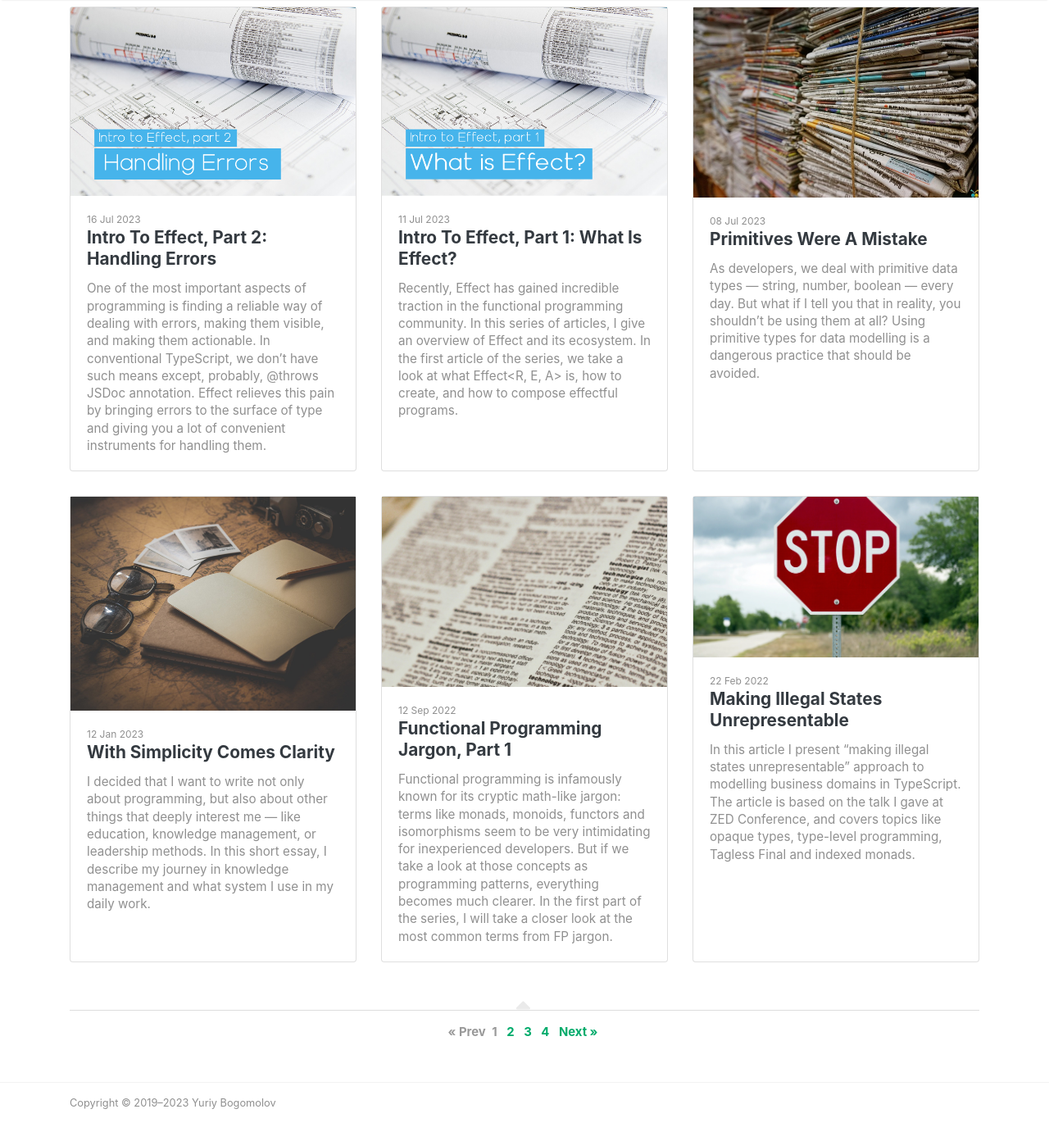
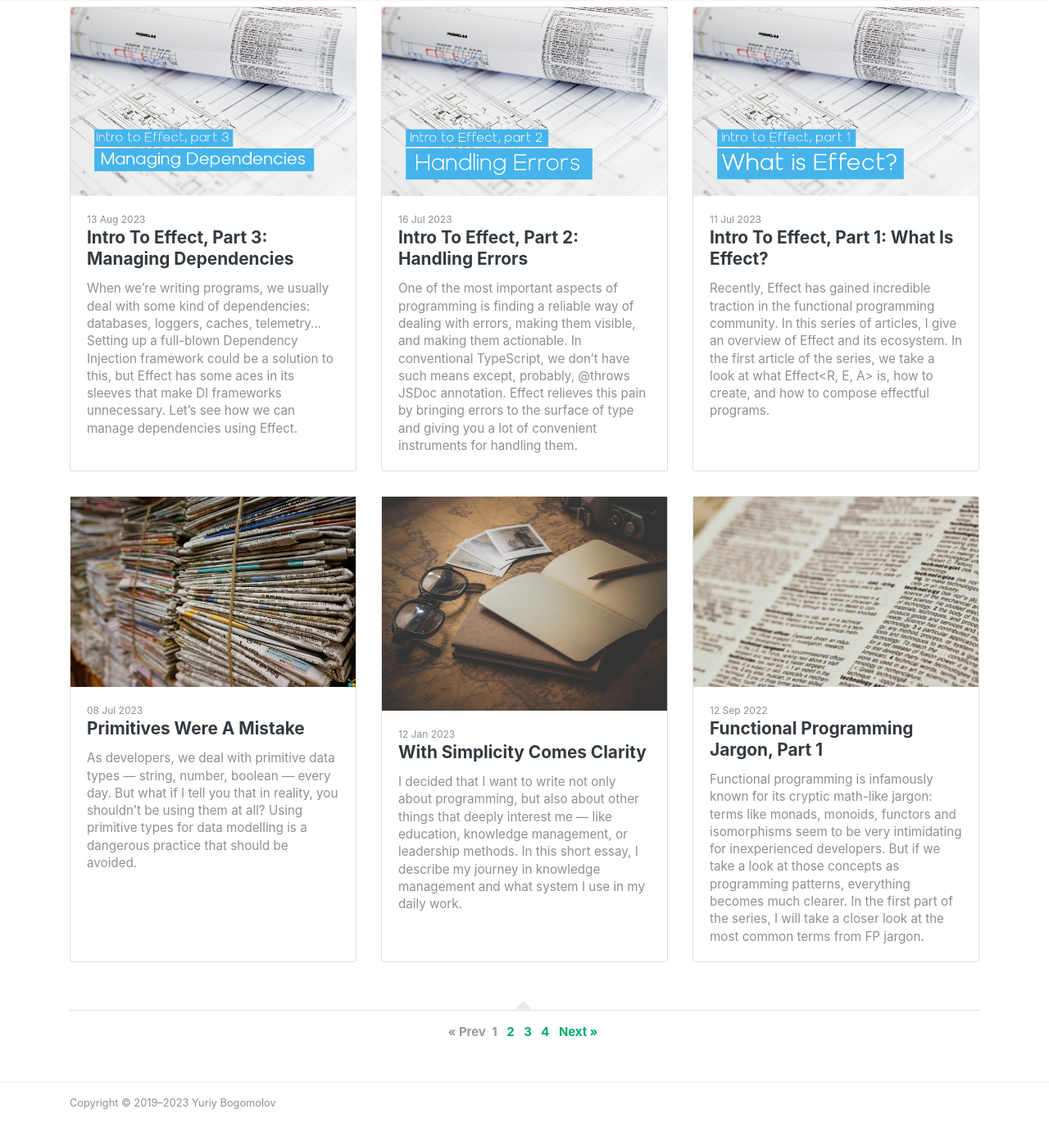
Before and after one commit to YBogomolov/ybogomolov.github.io, a Jekyll site: the page built from index.html, in a window 1280 px wide and 1400 px high, scrolled down 448 px. Shown: the top 1392 px of the window at 82% size. Built offline with Jekyll 4.4.1, drawn with Linux system fonts in a browser that asks for light colours; nearby versions of some CDN libraries; the list of posts is cut into pages by our own code; some of the changed lines change nothing that is shown.

Commit message:
Add third article about Effect

````diff
--- a/_posts/2023-07-11-01-effect-intro.md
+++ b/_posts/2023-07-11-01-effect-intro.md
@@ -13,6 +13,7 @@ Recently, [Effect](https://effect.website) has gained incredible traction in the
 Intro to Effect series:
 1. What is Effect?
 2. [Handling Errors](https://ybogomolov.me/02-effect-handling-errors)
+3. [Managing Dependencies](https://ybogomolov.me/03-effect-managing-dependencies)
 
 ---
 
--- a/_posts/2023-07-16-02-effect-handling-errors.md
+++ b/_posts/2023-07-16-02-effect-handling-errors.md
@@ -13,6 +13,7 @@ One of the most important aspects of programming is finding a reliable way of de
 Intro to Effect series:
 1. [What is Effect?](https://ybogomolov.me/01-effect-intro)
 2. Handling Errors
+3. [Managing Dependencies](https://ybogomolov.me/03-effect-managing-dependencies)
 
 ---
 
--- /dev/null
+++ b/_posts/2023-08-13-03-effect-managing-dependencies.md
@@ -0,0 +1,381 @@
+---
+layout: post
+title:  "Intro To Effect, Part 3: Managing Dependencies"
+author: yuriy
+categories: [ fp, typescript, effect ]
+image: assets/images/03-effect-managing-dependencies.png
+---
+
+When we're writing programs, we usually deal with some kind of dependencies: databases, loggers, caches, telemetry... Setting up a full-blown Dependency Injection framework could be a solution to this, but Effect has some aces in its sleeves that make DI frameworks unnecessary. Let's see how we can manage dependencies using Effect.
+
+<!--more-->
+
+Intro to Effect series:
+1. [What is Effect?](https://ybogomolov.me/01-effect-intro)
+2. [Handling Errors](https://ybogomolov.me/02-effect-handling-errors)
+3. Managing Dependencies
+
+---
+
+Let's recall the mental model of `Effect<R, E, A>`:
+
+```ts
+type Effect<R, E, A> = (context: R) => Promise<E ⋃ A>;
+```
+
+Today we'll be talking about the `(context: R) =>` part. In programming, we seldom are working with completely pure functions, except, probably, when writing a mathematical library. In many cases, our code is working _in some kind of context_ — e.g., it has access to some environmental variables, can log something, can query a database or send something via a network protocol. But when we're talking about functional programming, we want as many of our functions to be pure as possible. So how do we solve this conundrum?
+
+The answer is well-known for many decades — we make our pure functions take their dependencies as extra parameters. To make it simpler, the dependencies are usually put _before_ the actual arguments of the function:
+
+```ts
+declare const functionWithDeps: (db: Database, logger: Logger) => (userId: UserId, startDate: Date, endDate: Date) => Result;
+```
+
+If you have read my "Intro to fp-ts" series, you already recognised the `Reader` pattern. When we refactor this function definition a little, we get the following declaration:
+
+```ts
+type Reader<R, A> = (env: R) => A;
+
+interface Env {
+  readonly db: Database;
+  readonly logger: Logger;
+}
+
+declare const functionWithDeps: (userId: UserId, startDate: Date, endDate: Date) => Reader<Env, Result>;
+```
+
+The same mental model also applies to Effect — of course, with a note that it isn't implemented as an actual function, in contrast to `Reader` from `fp-ts`.
+
+In Effect, we're talking about _services_. Each service is an entry in a _context_ represented by the `R` parameter of `Effect<R, E, A>` type. Let's see how we can declare, use, and instantiate a service in Effect.
+
+## Declaration Of A Service
+
+To declare a service, you need to use the `Context` module. Each service is _tagged_ using a unique tag that helps differentiate different services on the type level:
+
+```ts
+import { Effect, Context, Option } from 'effect';
+
+interface DatabaseService {
+  readonly getUser: (id: Id) => Effect.Effect<never, ConnectionError, Option.Option<User>>;
+}
+
+const DatabaseService = Context.Tag<DatabaseService>();
+// or you can provide a `key` to make this dependency global (singleton):
+const DatabaseService = Context.Tag<DatabaseService>('DatabaseService');
+```
+
+It is recommended to name the tag of a service and its interface the same — in this case, you can import both things using the same name. Moreover, you should _think_ of them as a single type — just like `zod` validators and inferred types, or `@effect/schema` schemas and their inferred types. This may sound a bit controversial, but when you think about it a bit, it becomes logical and crystal clear. We already have one entity in the TypeScript type system that operates on both type and value levels — the `class` keyword. If you squint a bit, you'll see that both schemas and their inferred types _are_ the same, so it is logical to name them the same. Similar reasoning applies to Effect services as well — a service interface and its `tag` should be seen as the same thing.
+
+You can think of `Context` as a hashmap of `Tag -> Service implementation`. When you access a service, you're just adding a new entry to that hashmap — and when you finally want to interpret your expression, you need to provide implementations of all services.
+
+### Layers
+
+Now, what if we want to create a service that is also dependent on another service? For example, a service for OpenSearch may be dependent on both an `Http` service and a `Cache` service, both of which depend on a `Prometheus` service to add some observability:
+
+```mermaid
+graph TD
+  Base("Prometheus")
+  S1("Http")
+  S2("Cache")
+  S3("OpenSearch")
+  Base-->S1 & S2-->S3
+```
+
+The Effect library has a recipe to solve this issue as well in the form of _layers_. A `Layer<In, E, Out>` is a blueprint for building a `Context<Out>`. To create a layer with no dependencies, we use `Layer.succeed`.
+
+> **Note**: there is a convention taken from ZIO that production-ready layers have suffix `Live`, and all others (mostly, built for testing purposes) do not have such suffix.
+
+```ts
+import { Effect, Context, Layer } from 'effect';
+
+interface Prometheus {
+  readonly register: (name: string, value: number) => Effect.Effect<never, never, void>;
+}
+const Prometheus = Context.Tag<Prometheus>('myapp/prometheus');
+
+const PrometheusLive = Layer.succeed(
+  Prometheus,
+  Prometheus.of({
+    // actual implementation is irrelevant here, so I'll just `succeed` it:
+    register: (name: string, value: number) => Effect.succeed(undefined),
+  })
+); // :: Layer<never, never, Prometheus>
+```
+
+Now, to create a layer that _depends_ on another layer, we use `Layer.effect`, because asking for a `Tag` in an effectful operation:
+
+```ts
+interface Http {
+  readonly get: (url: string) => Effect.Effect<never, never, string>;
+}
+const Http = Context.Tag<Http>();
+
+const HttpLive = Layer.effect(
+  Http,
+  Effect.map(Prometheus, prometheus =>
+    Http.of({
+      // exact implementation is also irrelevant here:
+      get: url => Effect.succeed('42').pipe(Effect.tap(() => prometheus.register(url, 0))),
+    })
+  )
+); // :: Layer<Prometheus, never, Http>
+```
+
+The same goes with the `Cache` layer — it is also dependent on `Prometheus`, so it will be created using the same template:
+
+```ts
+class CacheError {
+  readonly _tag: 'CacheError' = 'CacheError';
+}
+
+interface Cache {
+  readonly get: <T>(key: string) => Effect.Effect<never, never, Option.Option<T>>;
+  readonly set: <T>(key: string, value: T) => Effect.Effect<never, CacheError, void>;
+}
+const Cache = Context.Tag<Cache>('myapp/cache');
+
+const CacheLive = Layer.effect(
+  Cache,
+  Effect.map(Prometheus, p =>
+    Cache.of({
+      get: key => Effect.succeed(Option.none()).pipe(Effect.tap(() => p.register(key, 0))),
+      set: (key, _value) => Effect.succeed(undefined).pipe(Effect.tap(() => p.register(key, 0))),
+    })
+  )
+); // :: Layer<Prometheus, never, Cache>
+```
+
+Note that I created `Prometheus` and `Cache` layers as singletons (global services), and `Http` is not global, because in general, we do not want to share the HTTP abstraction instances.
+
+To create our final layer, `OpenSearch`, we will just add another `Tag` into our effectful layer creation process:
+
+```ts
+interface OpenSearch {
+  readonly search: <T>(
+    model: Schema.Schema<T, T>,
+    query: string
+  ) => Effect.Effect<never, ParseError | CacheError, T>;
+}
+
+const OpenSearch = Context.Tag<OpenSearch>();
+
+const OpenSearchLive = Layer.effect(
+  OpenSearch,
+  Effect.gen(function* (_) {
+    const [http, cache] = yield* _(Effect.all([Http, Cache]));
+
+    return OpenSearch.of({
+      search: <T>(model: Schema.Schema<T, T>, query: string) =>
+        Effect.gen(function* (_) {
+          const maybeResult = yield* _(cache.get<T>(query));
+
+          return yield* _(
+            maybeResult.pipe(
+              Option.match({
+                onNone: () =>
+                  Effect.gen(function* (_) {
+                    const searchResult = yield* _(http.get(`/search?q=${query}`));
+                    const parsed = yield* _(Parser.parse(model)(searchResult));
+                    yield* _(cache.set(query, parsed));
+
+                    return parsed;
+                  }),
+                onSome: Effect.succeed,
+              })
+            )
+          );
+        }),
+    });
+  })
+); // :: Layer<Http | Cache, never, OpenSearch>
+```
+
+> I want to stop for a bit and talk about why `Layer` has a covariant `In` parameter (and, coincidentally, why `Effect` is covariant on its `R` param as well). This may feel illogical and just wrong, so here I'll provide my own understanding of this whole situation — maybe, it will help the Effect model to click with you.
+>
+> If you open [ZIO](https://zio.dev) documentation, you'll see that it is *contra*variant on its `R` param, so combining `ZIO[R1, E1, A]` and `ZIO[R2, E2, B]` will yield `ZIO[R1 & R2, E1 | E2, C]`. For ZIO, a [ReaderTaskEither](https://ybogomolov.me/04-tasks#readertaskeitherr-e-a--a-task-which-runs-in-the-context-of-some-environment) model works perfectly fine:
+> ```scala
+> type ZIO[R, E, A] = R => Either[E, A]
+> ```
+> But this is not the case for Effect — its environmental parameters are *co*variant, so combining `Effect<R1, E1, A>` and `Effect<R2, E2, B>`, you'll get `Effect<R1 | R2, E1 | E2, C>`!
+>
+> Motivation for this is quite pragmatic, but not that obvious: in TypeScript, it is relatively easy to exclude one member of a _union_ from it, but it is rather hard to exclude a part of _intersection_.
+> That's why in Effect, all context/environment parameters are _phantom_ and modelled using unions instead of intersections.
+>
+> **❗️ A rule of thumb**: when you look at `R1 | R2`, do not read it as "R1 or R2", but rather as "R1 plus R2" (closer to type-theoretic meaning). So when you see an `Effect<R1 | R2, E, A>`, you should understand it as a computation that can fail with an error of type `E`, produce a value of type `A`, **and requires both `R1` and `R2` (R1 + R2) dependencies present in the context** to be executed.
+
+Now, you might be confused with everything that's going on here — services, layers, why do we need _that much_ abstraction just to work with dependencies? Hold tight, in a moment you'll see the benefits this approach brings, but first let me show how to access services in your effectful code.
+
+## Using Services
+
+When you have access to service `Tag`, you can just _ask_ for a service instance, and you'll get it in your pipeline:
+
+```ts
+const program = Effect.gen(function*(_) {
+  const openSearch = yield* _(OpenSearch); // <-- accessing a service via Tag
+
+  const foundUser = yield* _(openSearch.search(Schema.unknown, 'user'));
+  //                         ^^^^^^^^^^^^^^^^^ using a service instance
+
+  yield* _(Effect.log(`Found user: ${foundUser}`));
+}); // :: Effect<OpenSearch, CacheError | ParseError, void>
+```
+
+Observe how bringing into program context and using a service automatically pulls its `Context` (`R`) and `Error` (`E`) types.
+
+## Providing Service Implementations
+
+If you try running the `program` expression that we've built, you'll find out that you can't do this without providing a valid service implementation:
+
+```ts
+Effect.runPromise(program);
+//                ^^^^^^^ Argument of type 'Effect<OpenSearch, never, void>'
+//  is not assignable to parameter of type 'Effect<never, never, void>'
+```
+
+We could do this using `Effect.provideService` and `Effect.provideServiceEffect` function, but that would be a very, VERY tedious and wordy process:
+
+```ts
+Effect.runPromise(
+  program.pipe(
+    Effect.provideServiceEffect(
+      OpenSearch,
+      Effect.gen(function* (_) {
+        const [http, cache] = yield* _(Effect.all([Http, Cache]));
+
+        return OpenSearch.of({
+          // the exact implementation we've used in OpenSearch layer
+        });
+      })
+    ),
+    Effect.provideServiceEffect(
+      Cache,
+      Effect.map(Prometheus, p =>
+        Cache.of({
+          // the exact implementation we've used in Cache layer
+        })
+      )
+    ),
+    Effect.provideServiceEffect(
+      Http,
+      Effect.map(Prometheus, prometheus =>
+        Http.of({
+          // the exact implementation we've used in Http layer
+        })
+      )
+    ),
+    Effect.provideService(
+      Prometheus,
+      Prometheus.of({
+        // the exact implementation we've used in Prometheus layer
+      })
+    )
+  )
+);
+```
+
+To make this more manageable, we will put those layers we've built to use.
+
+### Composing Layers
+
+The power of layers hides in their composition. Recall the service structure that we've built as layers:
+
+```mermaid
+graph TD
+  Base("PrometheusLive :: Layer#lt;never, never, Prometheus#gt;")
+  L1("HttpLive :: Layer#lt;Prometheus, never, Http#gt;")
+  L2("CacheLive :: Layer#lt;Prometheus, never, Cache#gt;")
+  L3("OpenSearchLive :: Layer#lt;Http | Cache, never, OpenSearch#gt;")
+
+  Base-->L1 & L2-->L3
+```
+
+To resolve this hierarchy into a single "provideable" layer, we need to compose them _vertically_ and _horizontally_.
+
+Let's start with vertical composition. To satisfy the requirements of `Http` and `Cache` layers, we can use `Layer.provide` to build our composition:
+
+```ts
+const HttpResolvedLive = PrometheusLive.pipe(
+  Layer.provide(HttpLive)
+); // :: Layer<never, never, Http>
+const CacheResolvedLive = PrometheusLive.pipe(
+  Layer.provide(CacheLive)
+); // :: Layer<never, never, Cache>
+```
+
+Observe that after such composition we have eliminated `Prometheus` from dependencies of both `HttpLive` and `CacheLive` layers. Now we can use those layers to gradually resolve dependencies of `OpenSearchLive`:
+
+```ts
+const OpenSearchPartiallyResolvedLive = HttpResolvedLive.pipe(
+  Layer.provide(OpenSearchLive)
+); // :: Layer<Cache, never, OpenSearch>
+const MainLive = CacheResolvedLive.pipe(
+  Layer.provide(OpenSearchPartiallyResolvedLive)
+); // :: Layer<never, never, OpenSearch>
+```
+
+That was a very inefficient way of building layers, I should say 😉 Thankfully, we have also a _horizontal_ composition of layers using `Layer.merge` function that allows us to build the resulting `MailLive` layer simply and elegantly:
+
+```ts
+const HttpAndCacheLive = Layer.merge(CacheLive, HttpLive); // :: Layer<Prometheus, never, Http | Cache>
+
+const MainLive = PrometheusLive.pipe(
+  Layer.provide(HttpAndCacheLive), // :: Layer<never, never, Http | Cache>
+  Layer.provide(OpenSearchLive)
+); // :: Layer<never, never, OpenSearch>
+```
+
+This could be visualised as:
+
+```mermaid
+flowchart TD
+  subgraph Before ["Initial layer hierarchy"]
+    direction TB
+    Base("PrometheusLive :: Layer#lt;never, never, Prometheus#gt;")
+    L1("HttpLive :: Layer#lt;Prometheus, never, Http#gt;")
+    L2("CacheLive :: Layer#lt;Prometheus, never, Cache#gt;")
+    L3("OpenSearchLive :: Layer#lt;Http | Cache, never, OpenSearch#gt;")
+
+    Base-->L1 & L2-->L3
+  end
+
+  subgraph H1 ["Horizontal composition"]
+    direction TB
+    H1Base("PrometheusLive :: Layer#lt;never, never, Prometheus#gt;")
+    H1L12("HttpCacheLive :: Layer#lt;Prometheus, never, Http | Cache#gt;")
+    H1L3("OpenSearchLive :: Layer#lt;Http | Cache, never, OpenSearch#gt;")
+
+    H1Base-->H1L12
+    H1L12-->H1L3
+  end
+
+  subgraph V1 ["Vertical composition"]
+    direction TB
+    V1L12("PrometheusHttpCacheLive :: Layer#lt;never, never, Http | Cache#gt;")
+    V1L3("OpenSearchLive :: Layer#lt;Http | Cache, never, OpenSearch#gt;")
+
+    V1L12-->V1L3
+  end
+
+  subgraph Final ["Final vertical composition"]
+    direction TB
+    FinalLayer("OpenSearchLive :: Layer#lt;never, never, OpenSearch#gt;")
+
+    FinalLayer
+  end
+
+  Before --> H1
+  H1 --> V1
+  V1 --> Final
+```
+
+Now, we can provide our `MainLive` layer to our `program` and finally run it:
+
+```ts
+Effect.runPromise(Effect.provideLayer(program, MainLive)); // :: Promise<void>
+```
+
+# Conclusion
+
+At first, thinking about services and layers might be a bit overwhelming. I find it helpful to visualise my dependency graphs to understand better how my programs should be built. But in the end, I think the concept of layers is very useful, as it helps isolate core business logic from service implementation and it sets up a pretty decent dependency injection approach without all those implicit factories, registries, and service locators.
+
+If this analogy helps, you can think of composing layers as [Arrow-based programming](https://en.wikipedia.org/wiki/Arrow_%28computer_science%29) — e.g., if you have worked with [RxJs](https://rxjs.dev), you already have experience composing arrows.
````
Also changed, not shown: assets/images/03-effect-managing-dependencies.png (added).
